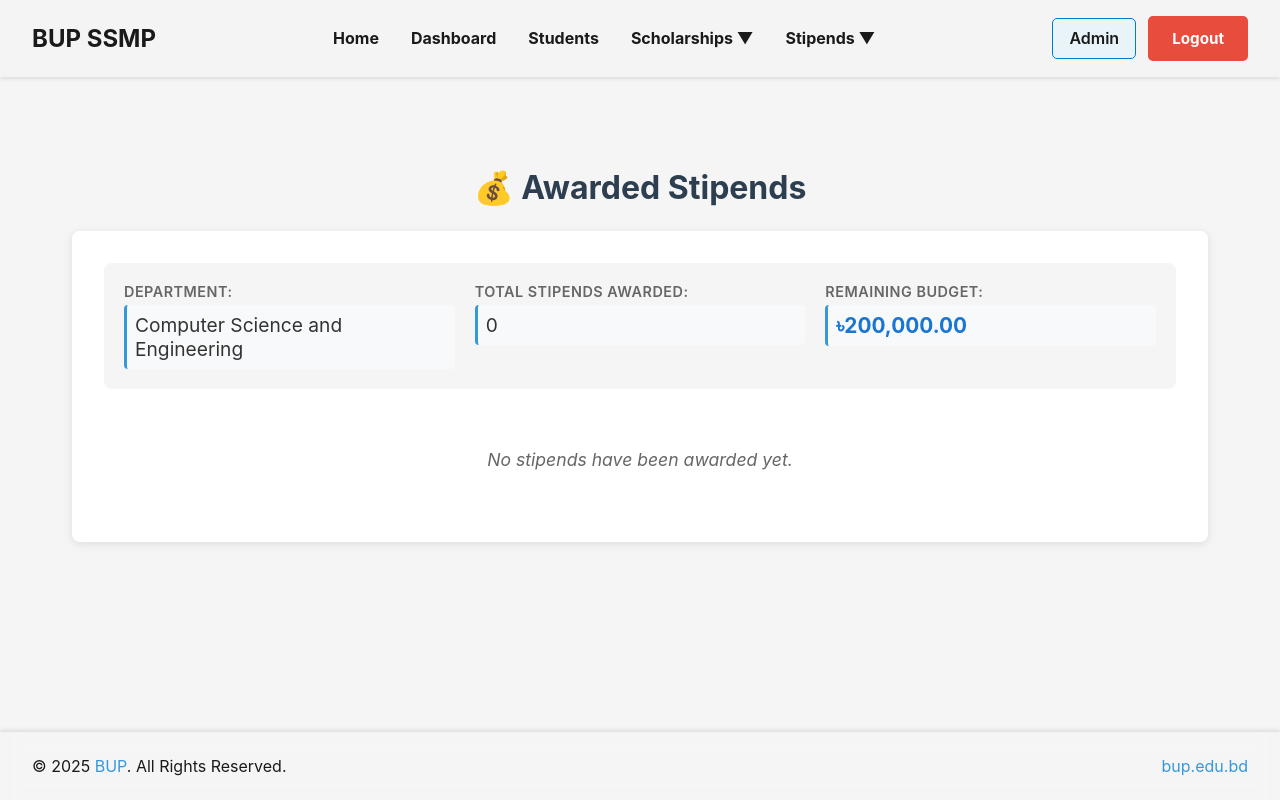
After one commit to towfiq-rakin/ssmp, a Flask app: page /admin/stipends/view in a window 1280 px wide. The commit adds this page. Run offline with Flask 3, Linux system fonts and the light colour scheme; a user stored in the database is signed in; data comes from the database, SQL or seed files in the repository; data that the repository does not hold is empty; parts of the project's set-up code (start-up, migrations or seed data) failed here and were passed over.

Commit message:
updated nav bar

```diff
--- a/routes/main.py
+++ b/routes/main.py
@@ -1132,3 +1132,49 @@ def reject_stipend_application(application_id):
         'success': True,
         'message': 'Application rejected'
     })
+
+
+@main_bp.route('/admin/scholarships/view')
+@login_required
+def admin_view_scholarships():
+    """Admin view scholarships page - displays all awarded scholarships"""
+    # Check if user is admin
+    if not isinstance(current_user, Admin):
+        flash('Access denied. Admin privileges required.', 'danger')
+        return redirect(url_for('main.dashboard'))
+
+    # Get department info
+    department = current_user.get_department()
+
+    # Get all awarded scholarships for students in this department
+    scholarships = db.session.query(Scholarship, User).join(
+        User, Scholarship.student_id == User.student_id
+    ).filter(User.dept_id == current_user.dept_id).order_by(Scholarship.awarded_at.desc()).all()
+
+    return render_template('admin_scholarships_view.html',
+                         admin=current_user,
+                         department=department,
+                         scholarships=scholarships)
+
+
+@main_bp.route('/admin/stipends/view')
+@login_required
+def admin_view_stipends():
+    """Admin view stipends page - displays all awarded stipends"""
+    # Check if user is admin
+    if not isinstance(current_user, Admin):
+        flash('Access denied. Admin privileges required.', 'danger')
+        return redirect(url_for('main.dashboard'))
+
+    # Get department info
+    department = current_user.get_department()
+
+    # Get all awarded stipends for students in this department
+    stipends = db.session.query(Stipend, User).join(
+        User, Stipend.student_id == User.student_id
+    ).filter(User.dept_id == current_user.dept_id).order_by(Stipend.awarded_at.desc()).all()
+
+    return render_template('admin_stipends_view.html',
+                         admin=current_user,
+                         department=department,
+                         stipends=stipends)
--- a/static/css/style.css
+++ b/static/css/style.css
@@ -68,6 +68,13 @@ body {
     display: flex;
     list-style: none;
     gap: 2rem;
+    align-items: center;
+}
+
+.nav-menu > li {
+    position: relative;
+    display: flex;
+    align-items: center;
 }
 
 .nav-menu a {
@@ -79,6 +86,66 @@ body {
 
 .nav-menu a:hover {
     color: var(--primary-hover-color);
+}
+
+/* Dropdown Styles */
+.dropdown {
+    position: relative;
+    display: flex;
+    align-items: center;
+}
+
+.dropdown-toggle {
+    cursor: pointer;
+    display: flex;
+    align-items: center;
+    gap: 0.3rem;
+}
+
+.dropdown-menu {
+    display: none;
+    position: absolute;
+    top: calc(100% + 0.5rem);
+    left: 0;
+    background-color: white;
+    box-shadow: 0 4px 8px rgba(0, 0, 0, 0.15);
+    border-radius: 5px;
+    min-width: 150px;
+    padding: 0.5rem 0;
+    list-style: none;
+    z-index: 1000;
+}
+
+.dropdown::before {
+    content: '';
+    position: absolute;
+    top: 100%;
+    left: 0;
+    right: 0;
+    height: 0.5rem;
+    background: transparent;
+}
+
+.dropdown-menu li {
+    padding: 0;
+}
+
+.dropdown-menu a {
+    display: block;
+    padding: 0.75rem 1.25rem;
+    color: var(--text-color);
+    text-decoration: none;
+    transition: background-color 0.3s;
+    font-weight: normal;
+}
+
+.dropdown-menu a:hover {
+    background-color: #e8f4f8;
+    color: var(--primary-color);
+}
+
+.dropdown:hover .dropdown-menu {
+    display: block;
 }
 
 .nav-buttons {
--- /dev/null
+++ b/templates/admin_stipends_view.html
@@ -0,0 +1,121 @@
+{% extends "base.html" %}
+
+{% block title %}Awarded Stipends - ScholarMate{% endblock %}
+
+{% block content %}
+<div class="dashboard-container">
+    <h1 class="page-title">💰 Awarded Stipends</h1>
+
+    <div class="student-info-card">
+        <div class="budget-info">
+            <div class="budget-item">
+                <span class="info-label">Department:</span>
+                <span class="info-value">{{ department.name }}</span>
+            </div>
+            <div class="budget-item">
+                <span class="info-label">Total Stipends Awarded:</span>
+                <span class="info-value">{{ stipends|length }}</span>
+            </div>
+            <div class="budget-item">
+                <span class="info-label">Remaining Budget:</span>
+                <span class="info-value budget-amount">৳{{ "{:,.2f}".format(department.budget) }}</span>
+            </div>
+        </div>
+
+        {% if stipends %}
+        <div class="table-container">
+            <table class="students-table">
+                <thead>
+                    <tr>
+                        <th>Student ID</th>
+                        <th>Name</th>
+                        <th>Stipend Type</th>
+                        <th>Amount</th>
+                        <th>Semester</th>
+                        <th>Awarded On</th>
+                    </tr>
+                </thead>
+                <tbody>
+                    {% for stipend, student in stipends %}
+                    <tr>
+                        <td>{{ student.student_id }}</td>
+                        <td>{{ student.name }}</td>
+                        <td>{{ stipend.type }}</td>
+                        <td>৳{{ "{:,.2f}".format(stipend.amount) }}</td>
+                        <td>{{ stipend.semester }}</td>
+                        <td>{{ stipend.awarded_at.strftime('%B %d, %Y') if stipend.awarded_at else 'N/A' }}</td>
+                    </tr>
+                    {% endfor %}
+                </tbody>
+            </table>
+        </div>
+
+        <div class="summary-section">
+            <div class="summary-item">
+                <span class="info-label">Total Amount Awarded:</span>
+                <span class="info-value budget-amount">
+                    ৳{{ "{:,.2f}".format(stipends|sum(attribute='0.amount')) }}
+                </span>
+            </div>
+        </div>
+        {% else %}
+        <p class="no-results">No stipends have been awarded yet.</p>
+        {% endif %}
+    </div>
+</div>
+
+<style>
+.budget-info {
+    display: grid;
+    grid-template-columns: repeat(auto-fit, minmax(200px, 1fr));
+    gap: 20px;
+    padding: 20px;
+    background-color: #f5f5f5;
+    border-radius: 8px;
+    margin-bottom: 20px;
+}
+
+.budget-item {
+    display: flex;
+    flex-direction: column;
+}
+
+.info-label {
+    font-weight: 600;
+    color: #666;
+    margin-bottom: 5px;
+}
+
+.info-value {
+    font-size: 1.2em;
+    color: #333;
+}
+
+.budget-amount {
+    font-size: 1.3em;
+    font-weight: bold;
+    color: #1976d2;
+}
+
+.summary-section {
+    text-align: center;
+    padding: 20px;
+    background-color: #e3f2fd;
+    border-radius: 8px;
+    margin-top: 20px;
+}
+
+.summary-section .summary-item {
+    display: flex;
+    flex-direction: column;
+    align-items: center;
+}
+
+.no-results {
+    text-align: center;
+    padding: 40px;
+    color: #666;
+    font-size: 1.1em;
+}
+</style>
+{% endblock %}
--- a/templates/base.html
+++ b/templates/base.html
@@ -15,8 +15,20 @@
                 <li><a href="{{ url_for('main.dashboard') }}">Dashboard</a></li>
                 {% if current_user.is_authenticated and current_user.__class__.__name__ == 'Admin' %}
                 <li><a href="{{ url_for('main.admin_students') }}">Students</a></li>
-                <li><a href="{{ url_for('main.admin_scholarships') }}">Scholarships</a></li>
-                <li><a href="{{ url_for('main.admin_stipend_applications') }}">Stipends</a></li>
+                <li class="dropdown">
+                    <a href="#" class="dropdown-toggle">Scholarships ▼</a>
+                    <ul class="dropdown-menu">
+                        <li><a href="{{ url_for('main.admin_view_scholarships') }}">View</a></li>
+                        <li><a href="{{ url_for('main.admin_scholarships') }}">Update</a></li>
+                    </ul>
+                </li>
+                <li class="dropdown">
+                    <a href="#" class="dropdown-toggle">Stipends ▼</a>
+                    <ul class="dropdown-menu">
+                        <li><a href="{{ url_for('main.admin_view_stipends') }}">View</a></li>
+                        <li><a href="{{ url_for('main.admin_stipend_applications') }}">Update</a></li>
+                    </ul>
+                </li>
                 {% elif current_user.is_authenticated %}
                 <li><a href="{{ url_for('main.student_scholarships') }}">Scholarships</a></li>
                 <li><a href="{{ url_for('main.student_stipends') }}">Stipends</a></li>
```
Also changed, not shown: templates/admin_scholarships.html (+11 -3 lines), templates/admin_scholarships_view.html (added, +121 -0 lines).
